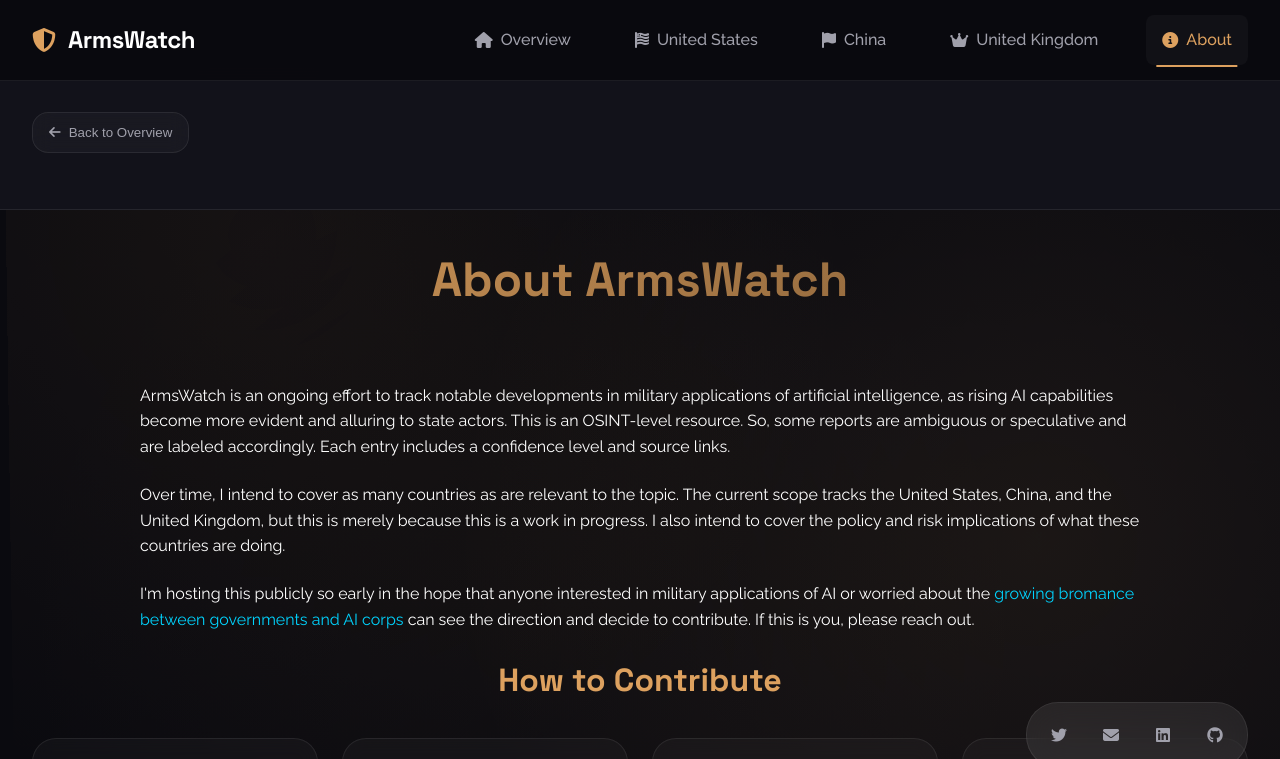
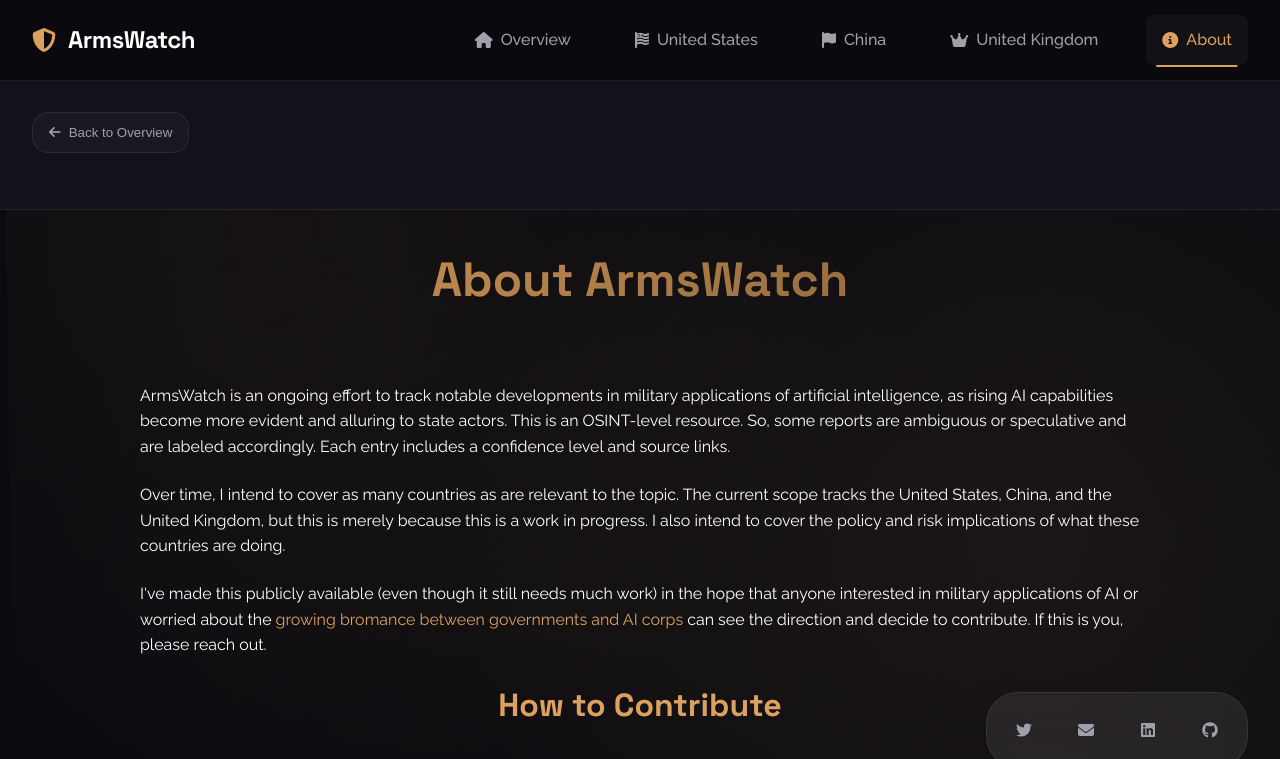
Before and after one commit to andrew-ayobami/andrew-ayobami.github.io, a plain HTML site: page index.html in a window 1280 px wide. Both pictures are taken after a click on the button "Learn More". Shown: the top 759 px of the page. Drawn offline with Linux system fonts and the light colour scheme; a web font is replaced by a local one.

```diff
--- a/index.html
+++ b/index.html
@@ -76,7 +76,7 @@
           <div class="hero-content">
             <div class="hero-badge">
               <i class="fas fa-radar"></i>
-              <span>Global Military AI Tracker</span>
+              <span>ArmsWatch</span>
             </div>
 
             <p class="hero-description">
@@ -364,7 +364,7 @@
               </p>
 
               <p class="about-para">
-                I'm hosting this publicly so early in the hope that anyone interested in military applications
+                I've made this publicly available (even though it still needs much work) in the hope that anyone interested in military applications
                 of AI or worried about the <a class="about-link" href="https://substack.com/home/post/p-165988199">
               growing bromance between governments and AI corps</a> can see the direction and decide to contribute. If this is you, please reach out.
               </p>
--- a/style.css
+++ b/style.css
@@ -256,7 +256,7 @@
 
 .about-link {
   text-decoration: none;
-  color: #00d4ff;
+  color: #DDA15F;
 }
 
 .nav-menu {
@@ -1484,8 +1484,8 @@
 }
 
 .social-link {
-  width: 40px;
-  height: 40px;
+  width: 50px;
+  height: 50px;
   display: flex;
   align-items: center;
   justify-content: center;
```
